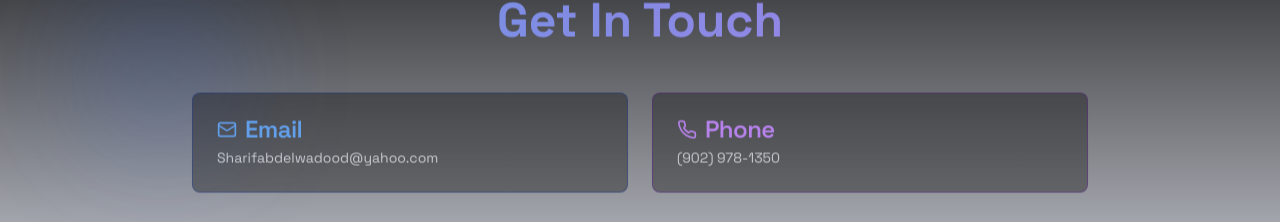
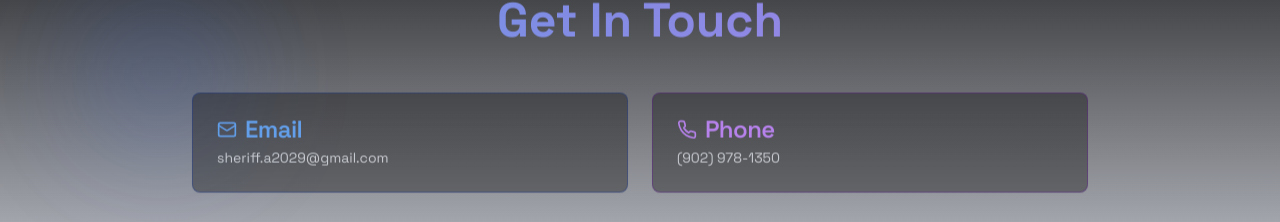
Before and after one commit to Crounic/portfolio-website, a Next.js app: page / in a window 1280 px wide. Shown: the part 4344-4566 px from the top of the page. Built offline with nearby package versions, Linux system fonts and the light colour scheme.

Commit message:
updated email

```diff
--- a/components/contact.tsx
+++ b/components/contact.tsx
@@ -99,8 +99,8 @@ export default function Contact() {
                   Email
                 </CardTitle>
                 <CardDescription className="text-gray-300">
-                  <a href="mailto:Sharifabdelwadood@yahoo.com" className="hover:text-blue-400 transition-colors">
-                    Sharifabdelwadood@yahoo.com
+                  <a href="mailto:sheriff.a2029@gmail.com" className="hover:text-blue-400 transition-colors">
+                  sheriff.a2029@gmail.com
                   </a>
                 </CardDescription>
               </CardHeader>
--- a/components/footer.tsx
+++ b/components/footer.tsx
@@ -60,7 +60,7 @@ export default function Footer() {
               asChild
               className="text-indigo-400 hover:text-indigo-300 hover:bg-indigo-500/10"
             >
-              <a href="mailto:Sharifabdelwadood@yahoo.com" aria-label="Email">
+              <a href="mailto:sheriff.a2029@gmail.com" aria-label="Email">
                 <Mail className="h-5 w-5" />
               </a>
             </Button>
--- a/components/hero.tsx
+++ b/components/hero.tsx
@@ -193,7 +193,7 @@ export default function Hero() {
               asChild
               className="text-purple-400 hover:text-purple-300 hover:bg-purple-500/10"
             >
-              <a href="mailto:Sharifabdelwadood@yahoo.com" aria-label="Email">
+              <a href="mailto:sheriff.a2029@gmail.com" aria-label="Email">
                 <Mail className="h-5 w-5" />
               </a>
             </Button>
```
